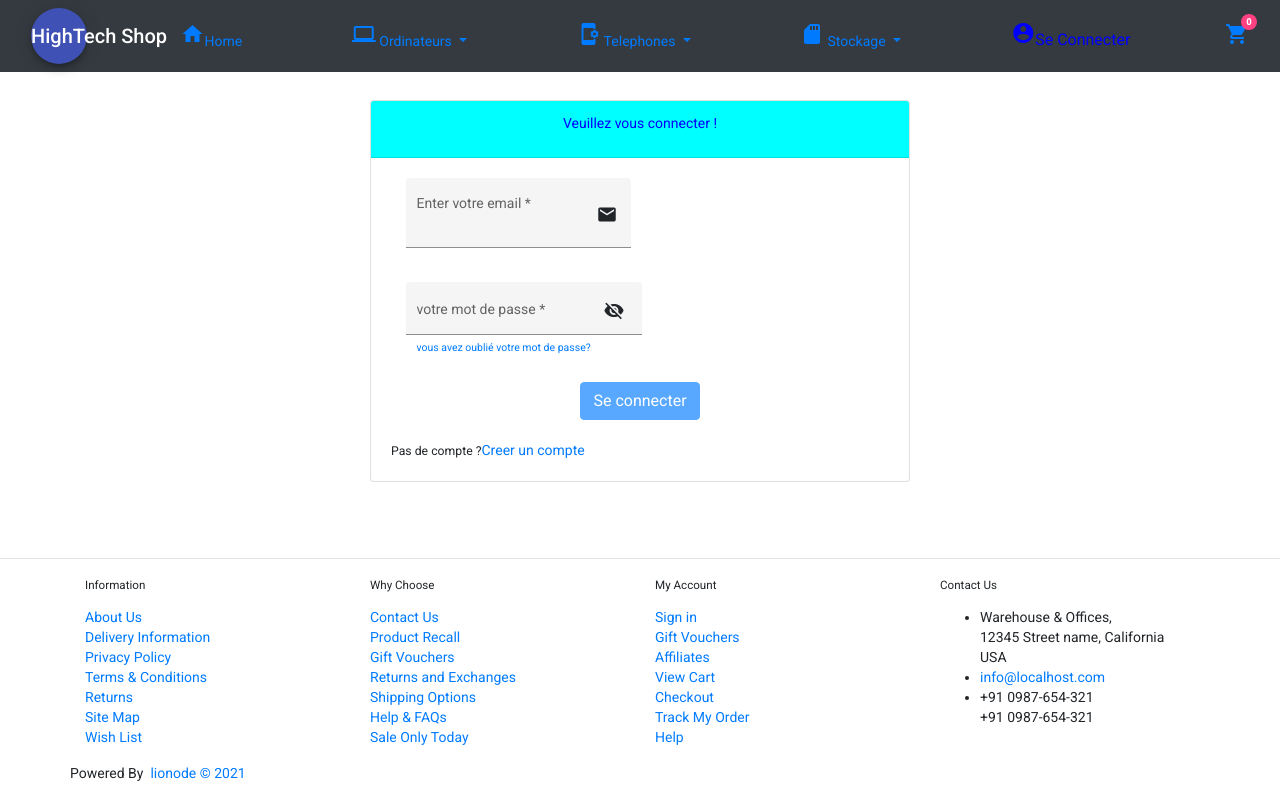
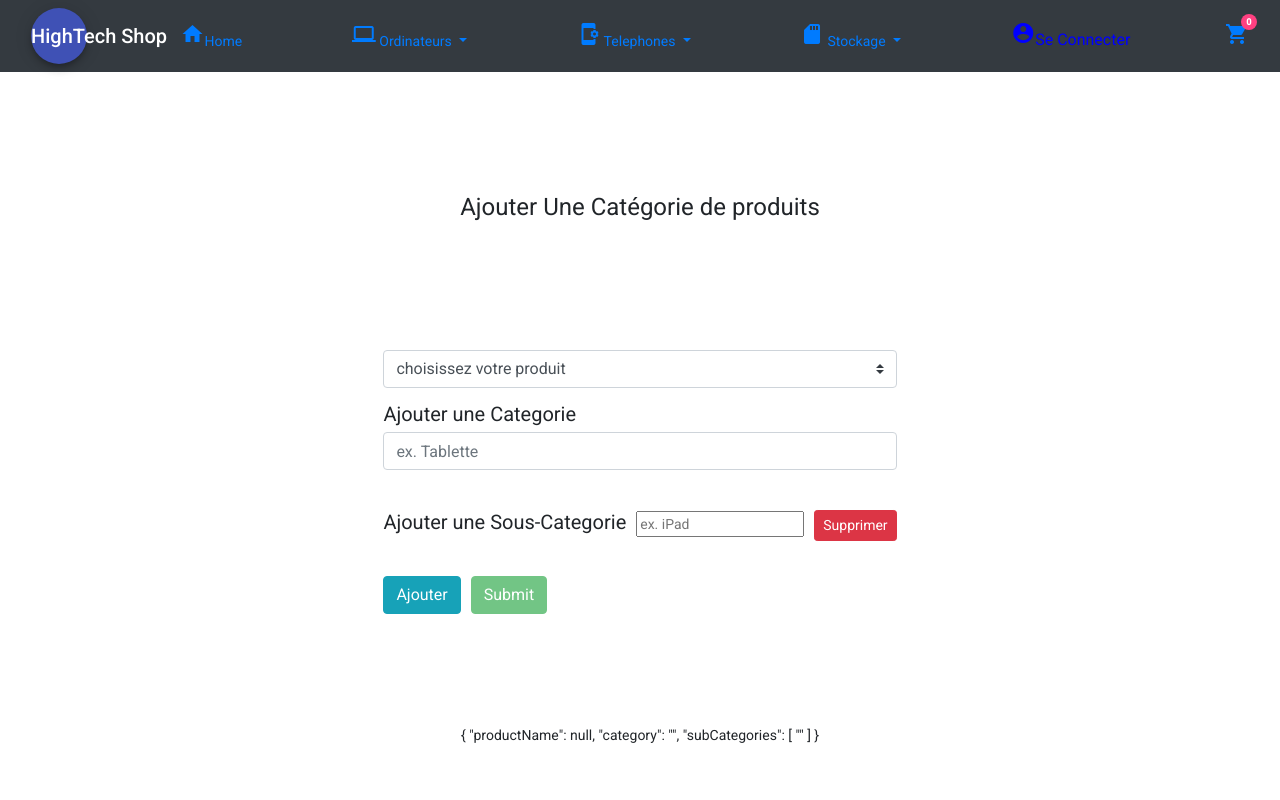
Before and after one commit to sowJamng/HighTechStore, an Angular app: page /addCategorie in a window 1280 px wide. Before the commit this address led to /login. Shown: the top 800 px of the page. Built offline with nearby package versions, Linux system fonts and the light colour scheme; no server answers.

Commit message:
category updated

```diff
--- a/src/app/app-routing.module.ts
+++ b/src/app/app-routing.module.ts
@@ -41,7 +41,8 @@ const routes: Routes = [
   { path: 'admin', component: MenuComponent , canActivate: [ AuthontificationGuardGuard]},
   // { path: '**', redirectTo: 'not-found' },
   {path:'addBoutique',component:AddBoutiqueComponent },
-  {path:'addCategorie',component:AddCategorieComponent, canActivate: [ AuthontificationGuardGuard]},
+  // {path:'addCategorie',component:AddCategorieComponent, canActivate: [ AuthontificationGuardGuard]},
+  {path:'addCategorie',component:AddCategorieComponent},
   {path:'categories',component:CategorieComponent, canActivate: [ AuthontificationGuardGuard]},
   {path:'boutiques',component:BoutiqueComponent},
   {path:'addArticle',component:AddArticleComponent, canActivate: [ AuthontificationGuardGuard]}
--- a/src/app/categorie/add-categorie/add-categorie.component.css
+++ b/src/app/categorie/add-categorie/add-categorie.component.css
@@ -1,16 +1,21 @@
-label{
+h1{
+  padding-top: 10%;
+}
+label {
   font-size: 20px;
 }
 
-div.form
-{
+.container {
   display: block;
   text-align: center;
 }
-form
-{
+
+form {
   display: inline-block;
   margin: 10%;
-
   text-align: left;
 }
+
+.subCat {
+  padding-bottom: 3%;
+}
--- a/src/app/categorie/add-categorie/add-categorie.component.html
+++ b/src/app/categorie/add-categorie/add-categorie.component.html
@@ -24,21 +24,33 @@
 <!--</p>-->
 <!--</form>-->
 
+<div class ="container">
+  <H1>Ajouter Une Catégorie de produits</H1>
 <form [formGroup]="userForm" (ngSubmit)="send(userForm.value)">
+  <div class="mb-3">
+    <select class="custom-select" >
+      <option value="">choisissez votre produit</option>
+      <option *ngFor="let produit of Produits" [ngValue]="produit">{{produit}}</option>
+    </select>
+  </div>
   <label>Ajouter une Categorie </label>
   <br>
-  <input type="text" formControlName="name" placeholder="ex. Imprimante">
+    <input class="form-control" type="text" formControlName="category" placeholder="ex. Tablette" ngModel pattern="[a-zA-Z ]*">
   <br>
   <br>
+
   <div *ngFor="let subCategory of getSubCategoriesFormControls(); let i = index">
-    <label style="padding-right: 10px">Sous-Categorie </label>
-    <input [formControl]="subCategory" type="text"  placeholder="ex. Lazer">
-    <button (click)="removeCategory(i)" class="btn btn-info"   style="margin-left: 10px; margin-bottom: 3%">Supprimer </button>
+    <div class="subCat">
+    <label style="padding-right: 10px">Ajouter une Sous-Categorie </label>
+    <input  [formControl]="subCategory" type="text"  placeholder="ex. iPad">
+    <button (click)="removeCategory(i)" class="btn btn-danger btn-sm"   style="margin-left: 10px; ">Supprimer </button>
   </div>
+</div>
   <br>
   <button (click)="addCategory()" class="btn btn-info"   style="margin-right: 10px">Ajouter </button>
-  <input type="submit" class="btn btn-success">
+  <input type="submit" class="btn btn-success" [disabled]="!userForm.valid">
 </form>
 <br>
 
 {{userForm.value | json}}
+</div>
--- a/src/app/categorie/add-categorie/add-categorie.component.ts
+++ b/src/app/categorie/add-categorie/add-categorie.component.ts
@@ -1,5 +1,5 @@
-import { Component, OnInit } from '@angular/core';
-import {AbstractControl, FormArray, FormBuilder, FormGroup} from '@angular/forms';
+import {Component, OnInit} from '@angular/core';
+import {AbstractControl, FormArray, FormBuilder, FormControl, FormGroup, Validators} from '@angular/forms';
 
 @Component({
   selector: 'app-add-categorie',
@@ -8,17 +8,21 @@ import {AbstractControl, FormArray, FormBuilder, FormGroup} from '@angular/forms
 })
 export class AddCategorieComponent implements OnInit {
 
-  name = '';
+  category = '';
   userForm: FormGroup;
+  // Product Names
+  Produits: any = ['Ordinateur', 'Telephonie', 'Accessoire', 'Stockage'];
+
   constructor(
     private fb: FormBuilder
   ) {
     this.userForm = this.fb.group({
-      name: [],
+      productName: [],
+      category: ['',[Validators.required]],
       subCategories: this.fb.array([
-        this.fb.control(null)
+        this.fb.control('',[Validators.required]),
       ])
-    })
+    });
   }
 
   addCategory(): void {
@@ -32,13 +36,29 @@ export class AddCategorieComponent implements OnInit {
   }
 
   getSubCategoriesFormControls(): AbstractControl[] {
-    return (<FormArray> this.userForm.get('subCategories')).controls
+    return (<FormArray> this.userForm.get('subCategories')).controls;
   }
 
   send(values: any) {
     console.log(values);
   }
 
+  // // Choose city using select dropdown
+  // changeCity(e) {
+  //   console.log(e.value);
+  //   this.cityName.setValue(e.target.value, {
+  //     onlySelf: true
+  //   });
+  // }
+
+  // Getter method to access formcontrols
+  // get cityName() {
+  //   return this.registrationForm.get('cityName');
+  // }
   ngOnInit(): void {
   }
+
+  changeCity($event: Event) {
+
+  }
 }
```
